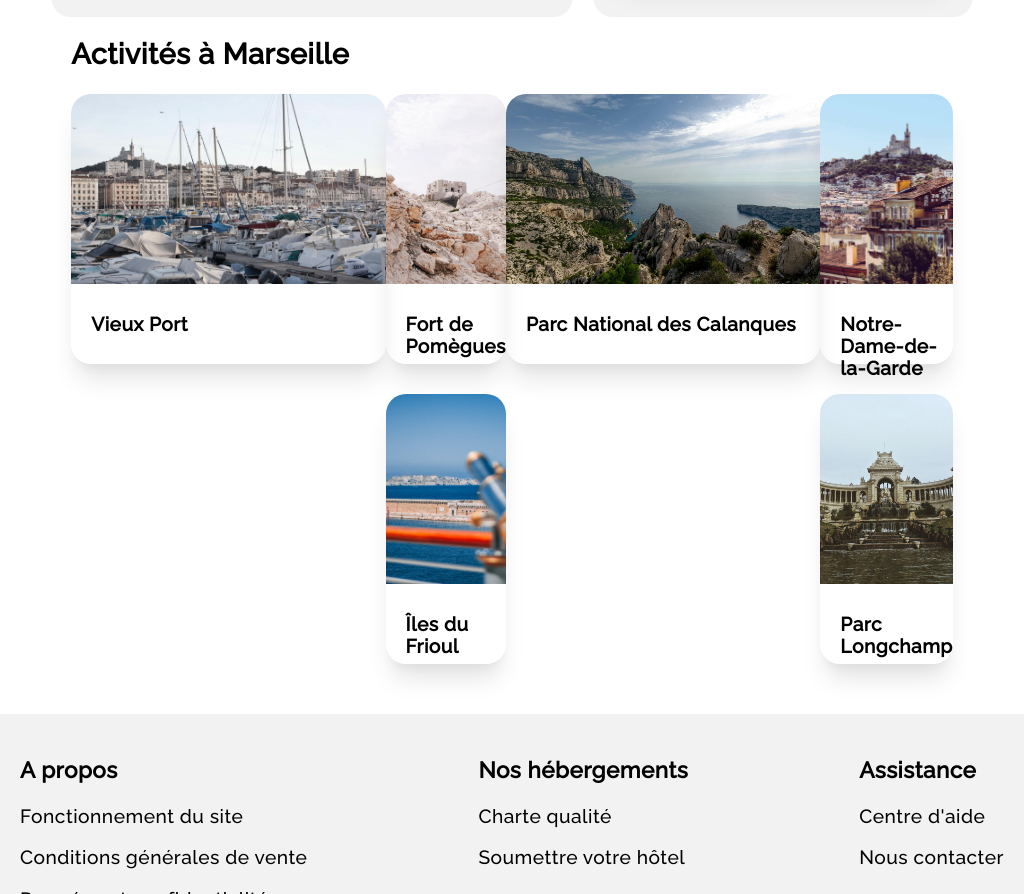
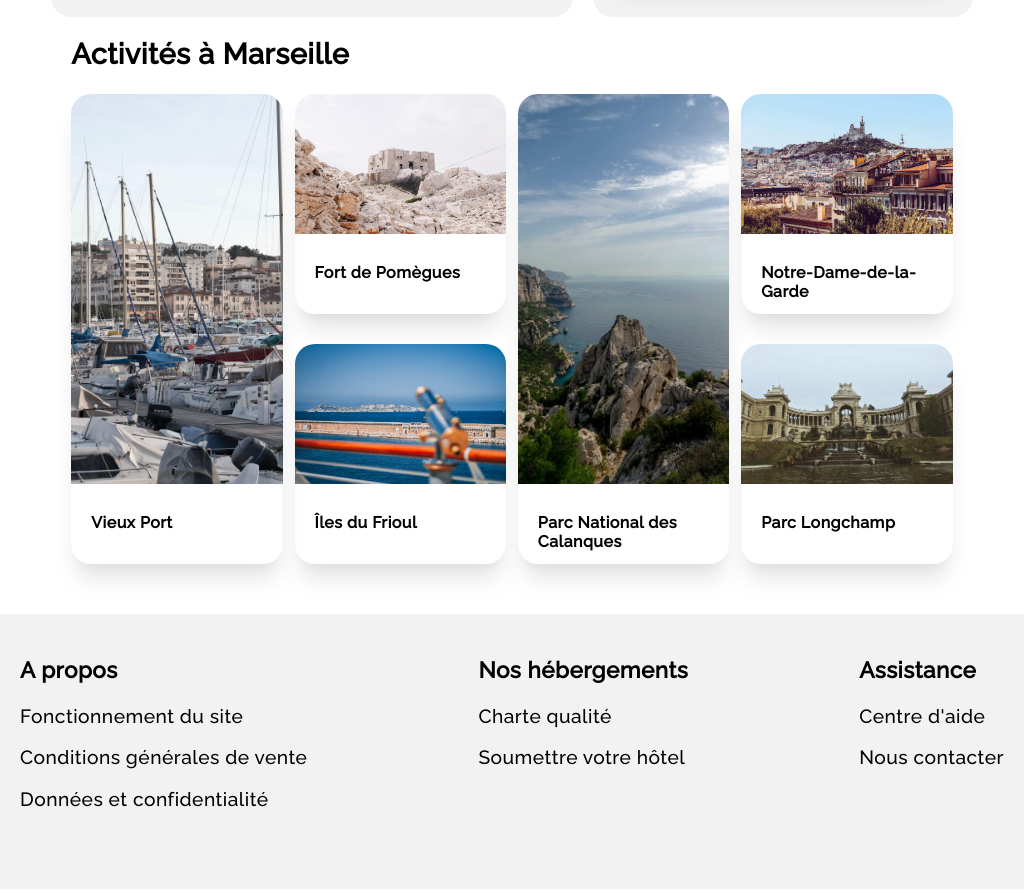
Before and after one commit to amadoudioubate/Agence-de-voyage, a plain HTML site: page index.html in a window 1024 px wide. Shown: the part 1174-2068 px from the top of the page. Drawn offline with Linux system fonts and the light colour scheme.

Commit message:
Mise en forme de la section activités côté desktop

```diff
--- a/style.css
+++ b/style.css
@@ -567,4 +567,30 @@ figcaption {
     .chambres h3, .chambres p {
         margin-top: 5px;
     }
+    /*-----------------------------------------------*/
+    /*==               SECTION ACTIVITES             */
+    /*-----------------------------------------------*/
+    /*.bloc_activites {
+        display: flex;
+        justify-content: space-between;
+    }*/
+    .figure_longue,.images_activites{
+        flex-basis: 24%;
+    }
+    .figure_longue{
+        height: 470px;
+    }
+    .figure_longue img{
+        height: 390px;
+    }
+    .figure_courte {
+        height: 220px;
+    }
+    .figure_courte img{
+        height: 140px;
+    }
+
+    .bloc_activites figcaption {
+        font-size: 1rem;
+    }
 }
```
